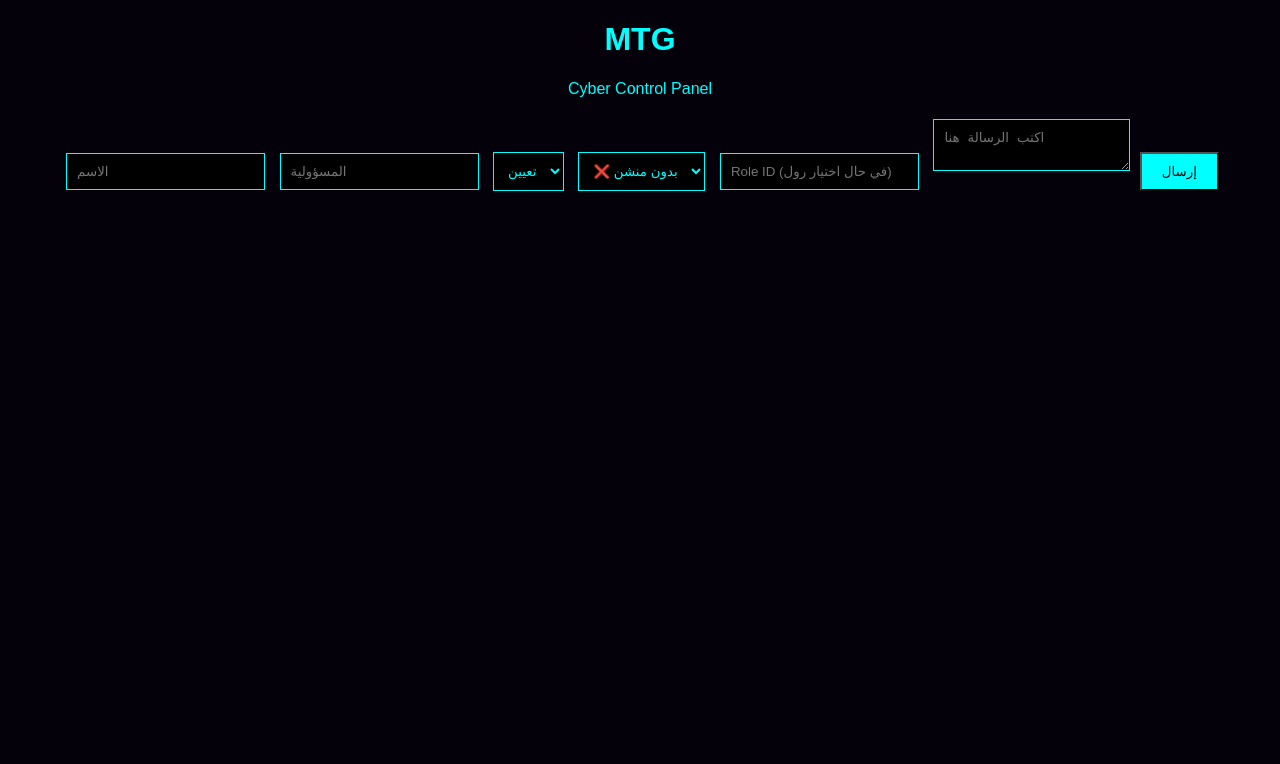
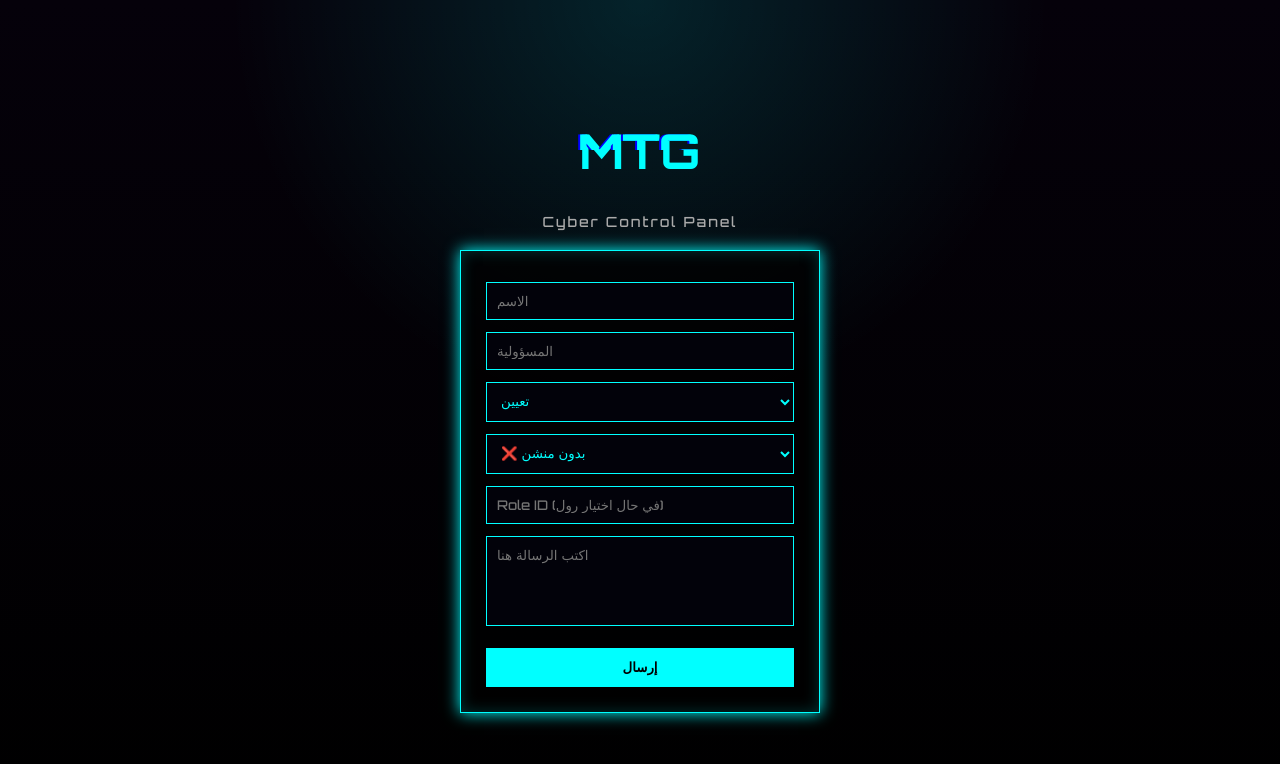
Before and after one commit to aboodymazen2020-cpu/MTG-BOT, a plain HTML site: page index.html in a window 1280 px wide. Drawn offline with Linux system fonts and the light colour scheme.

Commit message:
Enhance styles with gradients and font updates

```diff
--- a/style.css
+++ b/style.css
@@ -1,21 +1,105 @@
+@import url('https://fonts.googleapis.com/css2?family=Orbitron:wght@500;700&display=swap');
+
+* {
+  box-sizing: border-box;
+}
+
 body {
-  background: #05010a;
+  margin: 0;
+  min-height: 100vh;
+  background:
+    radial-gradient(circle at top, #0ff2, transparent 40%),
+    linear-gradient(180deg, #05010a, #000);
+  font-family: 'Orbitron', sans-serif;
   color: #00ffff;
-  font-family: Arial;
+  display: flex;
+  justify-content: center;
+  align-items: center;
+}
+
+.container {
   text-align: center;
 }
 
+.subtitle {
+  color: #aaa;
+  margin-bottom: 20px;
+  font-size: 14px;
+  letter-spacing: 2px;
+}
+
+.card {
+  width: 360px;
+  padding: 25px;
+  background: rgba(0, 0, 0, 0.75);
+  border: 1px solid #00ffff;
+  box-shadow:
+    0 0 15px #00ffff,
+    inset 0 0 15px #00ffff33;
+}
+
 input, textarea, select {
-  background: black;
-  color: #0ff;
-  border: 1px solid #0ff;
-  margin: 5px;
+  width: 100%;
+  margin: 6px 0;
   padding: 10px;
+  background: #02020a;
+  border: 1px solid #00ffff;
+  color: #00ffff;
+  font-family: 'Orbitron', sans-serif;
+}
+
+textarea {
+  height: 90px;
+  resize: none;
 }
 
 button {
+  width: 100%;
+  margin-top: 12px;
+  padding: 12px;
+  background: #00ffff;
+  color: #000;
+  font-weight: bold;
+  border: none;
+  cursor: pointer;
+  transition: 0.2s;
+}
+
+button:hover {
   background: #0ff;
-  color: black;
-  padding: 10px 20px;
-  cursor: pointer;
+  box-shadow: 0 0 10px #0ff;
 }
+
+/* ===== Glitch Effect ===== */
+.glitch {
+  font-size: 48px;
+  position: relative;
+  color: #00ffff;
+}
+
+.glitch::before,
+.glitch::after {
+  content: attr(data-text);
+  position: absolute;
+  top: 0;
+  left: 0;
+  width: 100%;
+}
+
+.glitch::before {
+  left: 2px;
+  text-shadow: -2px 0 red;
+  animation: glitch 1s infinite linear alternate-reverse;
+}
+
+.glitch::after {
+  left: -2px;
+  text-shadow: -2px 0 blue;
+  animation: glitch 0.8s infinite linear alternate;
+}
+
+@keyframes glitch {
+  0% { clip-path: inset(0 0 80% 0); }
+  50% { clip-path: inset(40% 0 20% 0); }
+  100% { clip-path: inset(80% 0 0 0); }
+}
```
